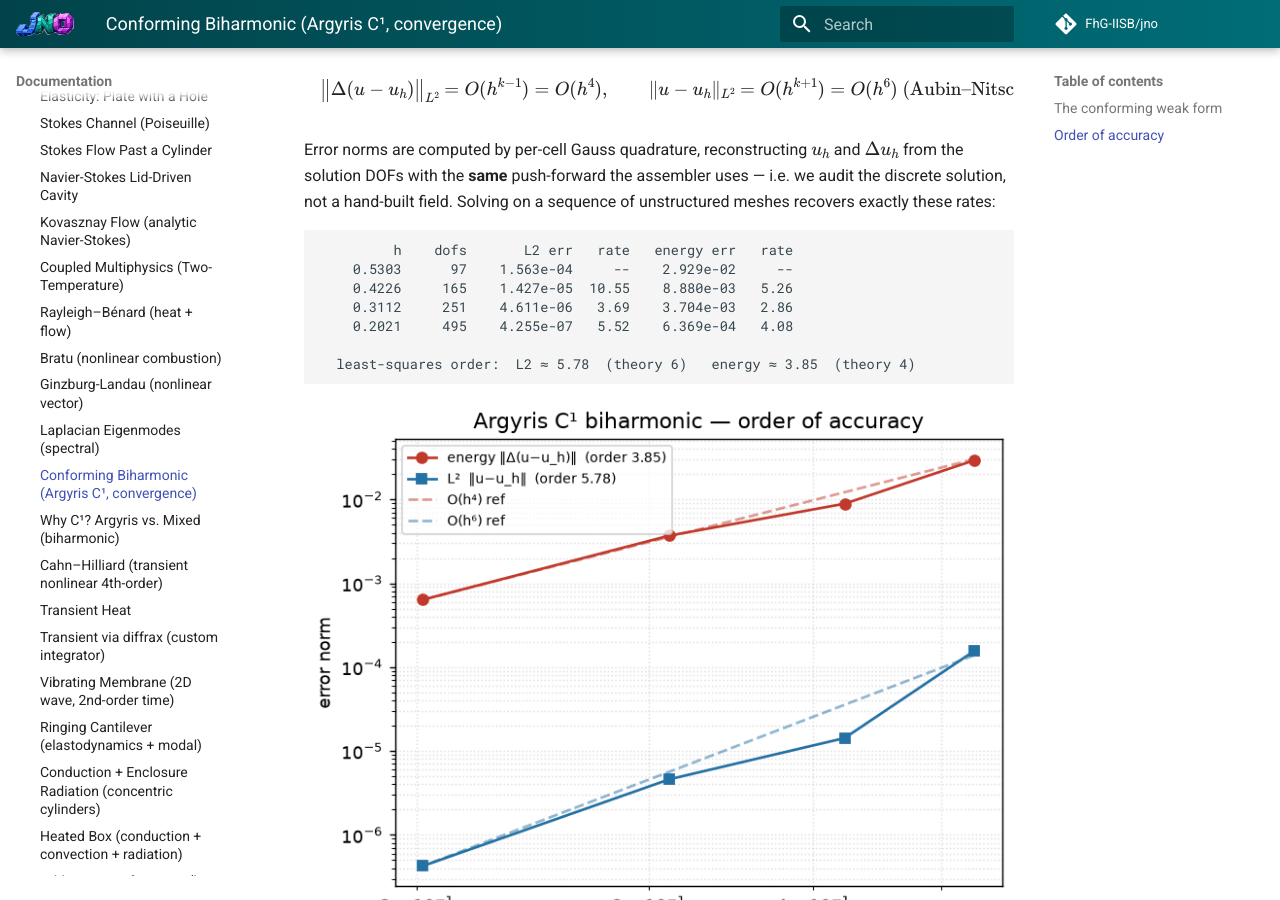
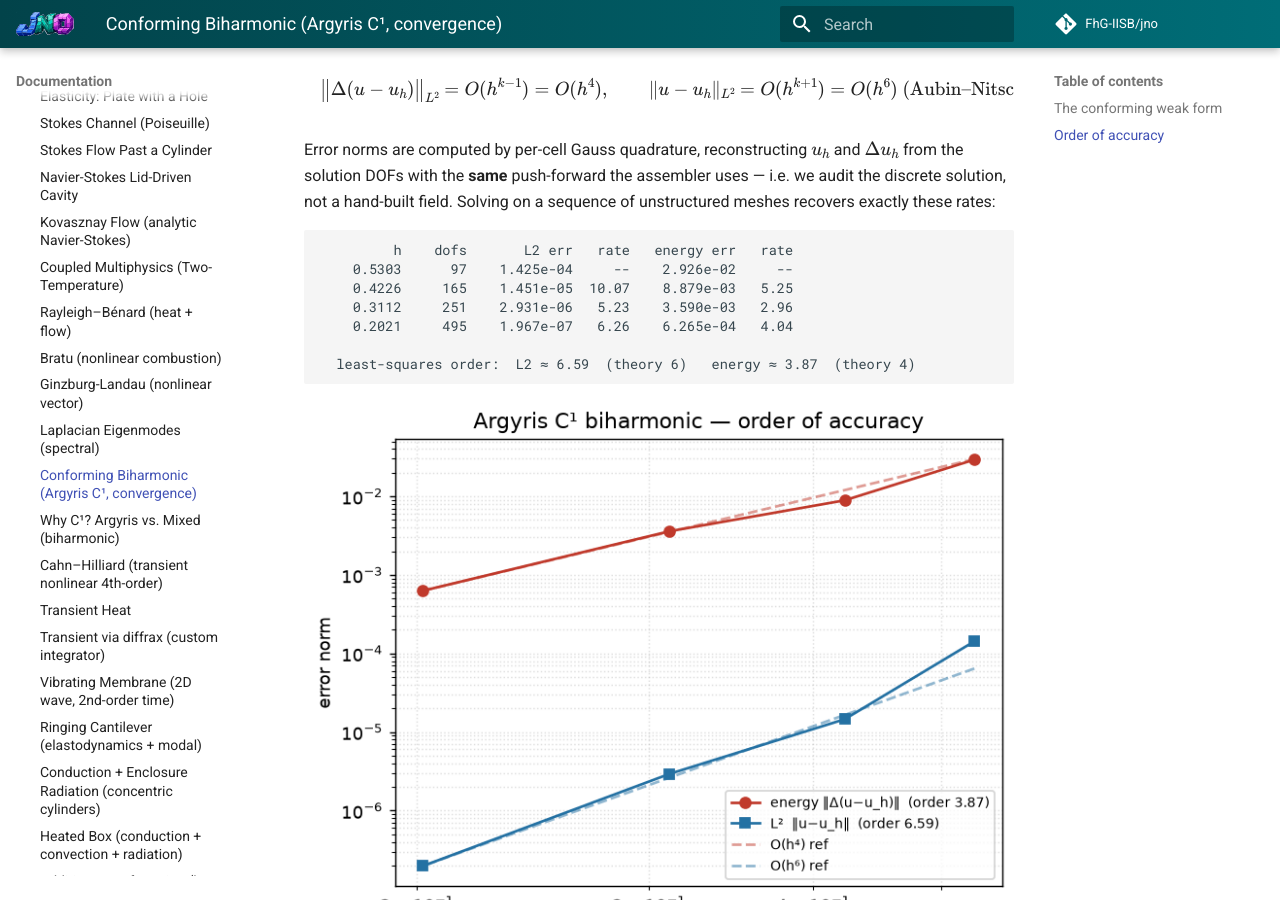
Before and after one commit to FhG-IISB/jNO, an MkDocs documentation site: the page built from docs/tutorials/08-fem-and-varpinns/biharmonic-argyris-convergence-2d.md, in a window 1280 px wide and 900 px high, scrolled down 1022 px. Built offline with MkDocs 1.6.1 and Material for MkDocs 9.7.7, drawn with Linux system fonts in a browser that asks for light colours; comment, search, counter and statistics services are not loaded.

Commit message:
docs(fem): refresh docs/tutorials after the C¹ feature set (inverse, u_tt, clamped)
Update the stale assemble_fem_nonnodal docstring (now covers Hermite/Argyris, Dirichlet/IC, all solver modes, inverse); drop the 'forthcoming Argyris' wording; refresh the two hardcoded tutorial tables + figure whose numbers shifted when u(region)-g became the proper clamped BC (convergence L² order 5.78->6.6; conforming-vs-mixed accuracy ratio up to 872x).

````diff
--- a/docs/tutorials/08-fem-and-varpinns/biharmonic-argyris-convergence-2d.md
+++ b/docs/tutorials/08-fem-and-varpinns/biharmonic-argyris-convergence-2d.md
@@ -48,17 +48,17 @@ a hand-built field. Solving on a sequence of unstructured meshes recovers exactl
 
 ```
          h    dofs       L2 err   rate   energy err   rate
-    0.5303      97    1.563e-04     --    2.929e-02     --
-    0.4226     165    1.427e-05  10.55    8.880e-03   5.26
-    0.3112     251    4.611e-06   3.69    3.704e-03   2.86
-    0.2021     495    4.255e-07   5.52    6.369e-04   4.08
+    0.5303      97    1.425e-04     --    2.926e-02     --
+    0.4226     165    1.451e-05  10.07    8.879e-03   5.25
+    0.3112     251    2.931e-06   5.23    3.590e-03   2.96
+    0.2021     495    1.967e-07   6.26    6.265e-04   4.04
 
-  least-squares order:  L2 ≈ 5.78  (theory 6)   energy ≈ 3.85  (theory 4)
+  least-squares order:  L2 ≈ 6.59  (theory 6)   energy ≈ 3.87  (theory 4)
 ```
 
 ![Argyris C¹ biharmonic convergence: measured L² and energy errors against the O(h⁶) and O(h⁴) reference slopes.](/jNO/assets/biharmonic_argyris_convergence_2d.png)
 
-The measured orders (energy $\approx 3.85$, $L^2 \approx 5.78$) sit right on the optimal $O(h^4)$ / $O(h^6)$
+The measured orders (energy $\approx 3.87$, $L^2 \approx 6.6$) sit right on the optimal $O(h^4)$ / $O(h^6)$
 theory — the high-order convergence a $C^0$ Hessian assembly **cannot** deliver. The same element composes
 with nonlinear ($\Delta^2 u + u^3 = f$) and transient (the dissipative biharmonic heat flow) solves; see
 `tests/test_fem_argyris.py`.
````
Also changed, not shown: docs/fem.md (+2 -3 lines), docs/tutorials/08-fem-and-varpinns/biharmonic-conforming-vs-mixed-2d.md (+3 -3 lines), docs/assets/biharmonic_argyris_convergence_2d.png, 1 other file.
